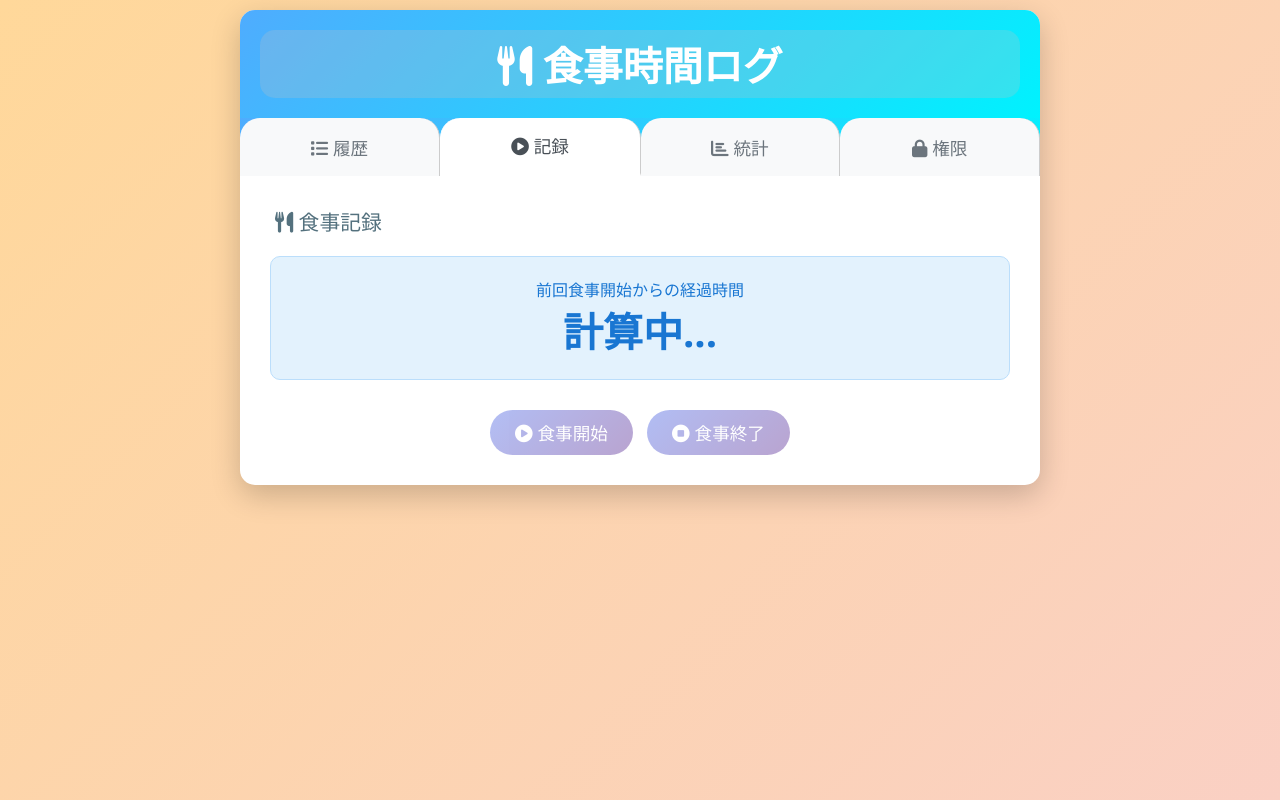
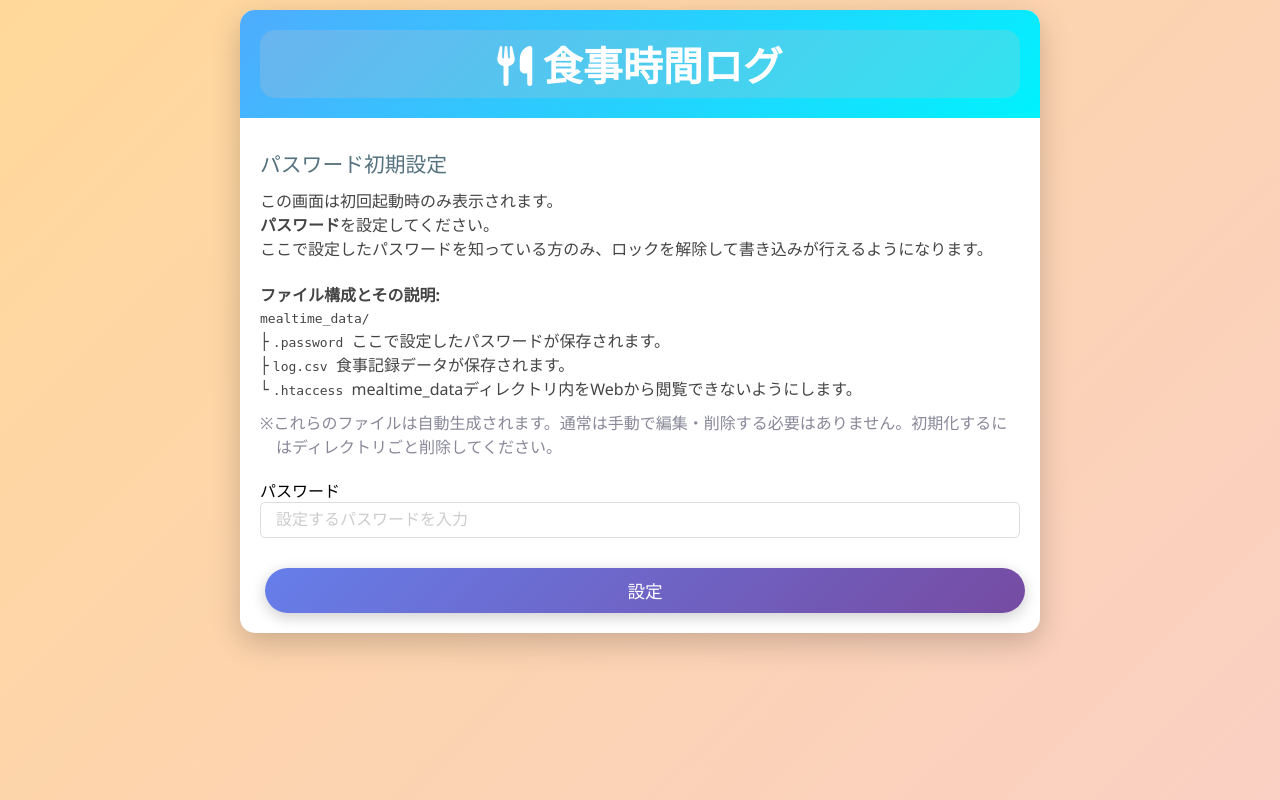
Before and after one commit to aidev2007/mealtime_logger, a PHP site: page / in a window 1280 px wide. Run offline with PHP 8.4, Linux system fonts and the light colour scheme.

Commit message:
初期起動時にパスワード設定画面を表示

```diff
--- a/index.php
+++ b/index.php
@@ -16,6 +16,62 @@ if (!file_exists(HTACCESS_FILE)) {
 }
 
 $csvPath = LOG_FILE;
+
+// パスワードファイルがなければ初回セットアップ画面
+if (!file_exists(PASSWORD_FILE)) {
+    if ($_SERVER['REQUEST_METHOD'] === 'POST' && isset($_POST['setup_password'])) {
+        $pw = trim($_POST['setup_password']);
+        if ($pw !== '') {
+            file_put_contents(PASSWORD_FILE, $pw . "\n");
+            header('Location: ' . $_SERVER['REQUEST_URI']);
+            exit;
+        } else {
+            $setup_error = 'パスワードを入力してください。';
+        }
+    }
+    ?>
+    <!DOCTYPE html>
+    <html lang="ja">
+    <head>
+        <meta charset="UTF-8">
+        <meta name="viewport" content="width=device-width, initial-scale=1.0">
+        <title>パスワード初期設定</title>
+        <link rel="stylesheet" href="https://cdnjs.cloudflare.com/ajax/libs/font-awesome/6.4.0/css/all.min.css">
+        <?php echo get_common_css(); ?>
+    </head>
+    <body>
+        <div class="container">
+            <div class="header">
+                <h1><i class="fas fa-utensils"></i> 食事時間ログ</h1>
+            </div>
+            <div class="card setup-card">
+                <h2>パスワード初期設定</h2>
+                <?php if (!empty($setup_error)) echo '<div class="alert alert-danger">' . htmlspecialchars($setup_error) . '</div>'; ?>
+                <form method="post" action="">
+                    <div class="form-group">
+                        <p class="setup_message">
+                            この画面は初回起動時のみ表示されます。<br>
+                            <b>パスワード</b>を設定してください。<br>
+                            ここで設定したパスワードを知っている方のみ、ロックを解除して書き込みが行えるようになります。<br><br>
+                            <b>ファイル構成とその説明:</b><br>
+                            <code>mealtime_data/</code><br>
+                            ├ <code>.password</code> &nbsp;ここで設定したパスワードが保存されます。<br>
+                            ├ <code>log.csv</code> &nbsp;食事記録データが保存されます。<br>
+                            └ <code>.htaccess</code> &nbsp;mealtime_dataディレクトリ内をWebから閲覧できないようにします。
+                        </p>
+                        <p class="addtion">※これらのファイルは自動生成されます。通常は手動で編集・削除する必要はありません。初期化するにはディレクトリごと削除してください。</p>
+                        <label for="setup_password">パスワード</label>
+                        <input type="password" id="setup_password" name="setup_password" placeholder="設定するパスワードを入力" class="form-control setup-input" required>
+                    </div>
+                    <button type="submit" class="btn setup-btn">設定</button>
+                </form>
+            </div>
+        </div>
+    </body>
+    </html>
+    <?php
+    exit;
+}
 
 // CSVファイルが存在しない場合は作成（ヘッダー付き）
 if (!file_exists($csvPath)) {
@@ -1091,6 +1147,37 @@ function get_common_css() {
           color: #ccc; /* 薄いグレーにする例 */
         }
 
+        /* パスワード初期設定画面専用 */
+        .setup-btn {
+            width: 100%;
+            margin-top: 10px;
+        }
+        .setup-input {
+            width: 100%;
+        }
+        .setup_message {
+            color:#444444;
+            margin-bottom: 10px;
+        }
+
+        .addtion {
+            color: #888899;
+            margin-left: 1em;
+            text-indent: -1em;
+            margin-bottom: 20px;
+        }
+
+        .alert {
+            padding: 10px;
+            margin-bottom: 15px;
+            border-radius: 5px;
+        }
+
+        .alert-danger {
+            background-color: #f8d7da;
+            border: 1px solid #f5c6cb;
+            color: #721c24;
+        }
 
         @media (max-width: 768px) {
             .container {
@@ -1124,6 +1211,24 @@ function get_common_css() {
                 flex: 0 1 100%;
             }
         }
-</style>
+
+        .setup-card {
+            padding: 20px;
+        }
+
+        .setup-card h2 {
+            margin: 10px 0px;
+            padding: 0px;
+        }
+        #setup_password {
+            padding: 8px 15px;
+            border: 1px solid #ddd;
+            border-radius: 5px;
+            font-size: 1em;
+            margin-bottom:20px;
+        }
+
+
+    </style>
 CSS;
 }
```
